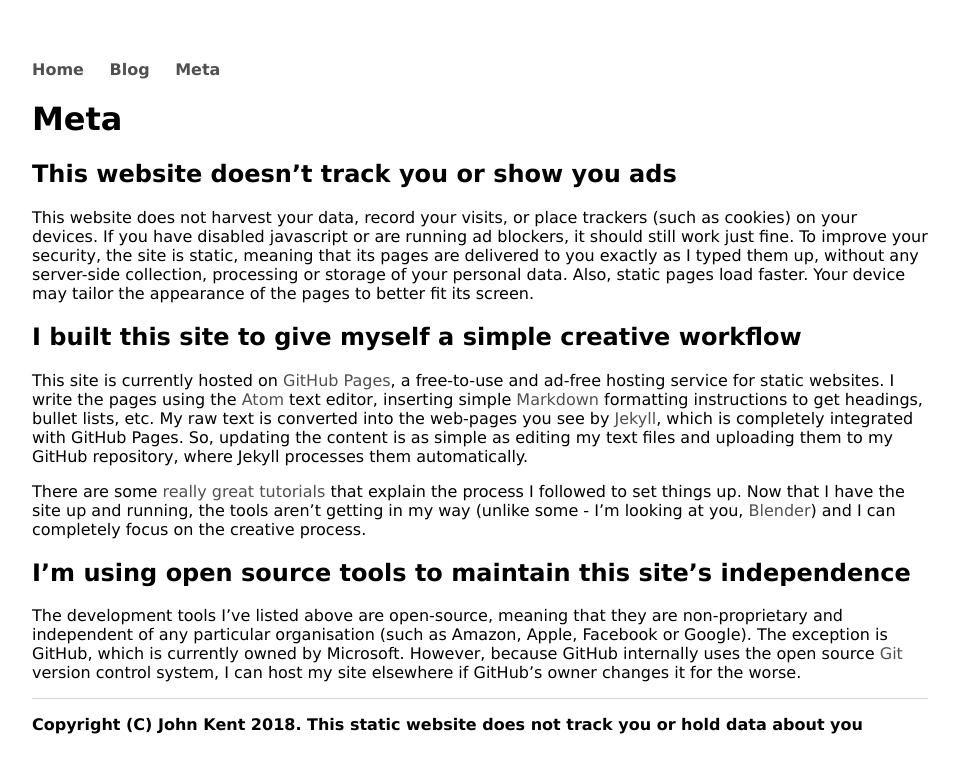
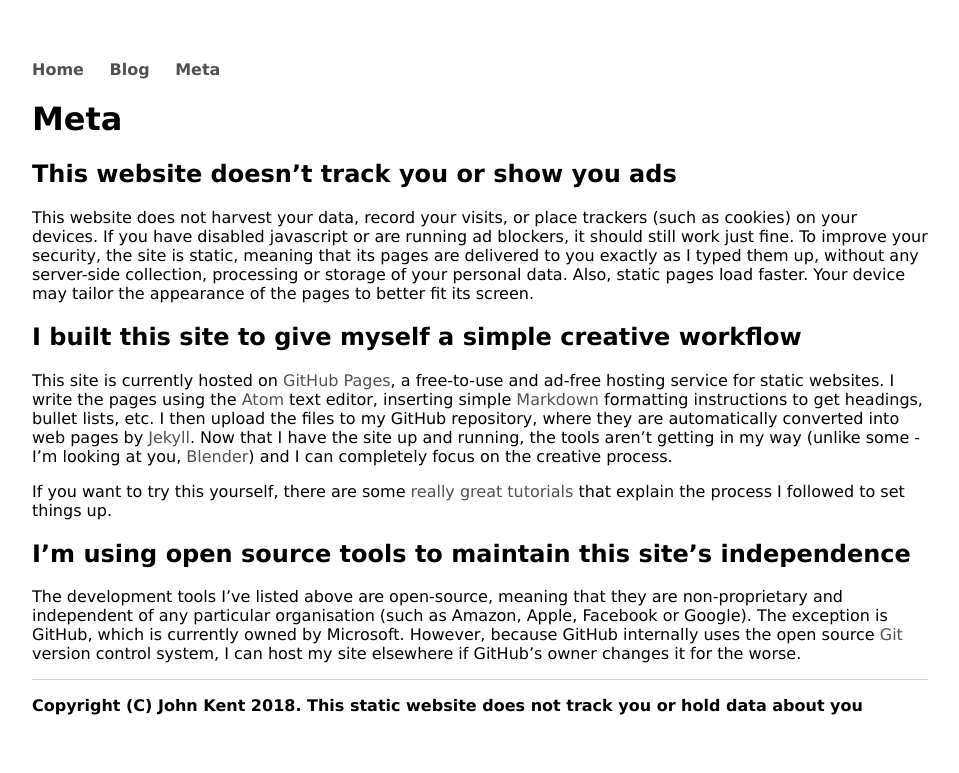
Before and after one commit to KineticLensman/KineticLensman.github.io, a Jekyll site: the page built from meta.md, in a window 1280 px wide. Shown: the top 773 px of the page, without its empty margins (160-1119 px from the left). Built offline with Jekyll 4.4.1, drawn with Linux system fonts in a browser that asks for light colours.

Commit message:
Meta.md - removed verbosity

```diff
--- a/meta.md
+++ b/meta.md
@@ -9,9 +9,9 @@ This website does not harvest your data, record your visits, or place trackers (
 
 ## I built this site to give myself a simple creative workflow
 
-This site is currently hosted on [GitHub Pages](https://pages.github.com/), a free-to-use and ad-free hosting service for static websites. I write the pages using the [Atom](https://atom.io/) text editor, inserting simple [Markdown](https://daringfireball.net/projects/markdown/) formatting instructions to get headings, bullet lists, etc. My raw text is converted into the web-pages you see by [Jekyll](https://jekyllrb.com/), which is completely integrated with GitHub Pages. So, updating the content is as simple as editing my text files and uploading them to my GitHub repository, where Jekyll processes them automatically.
+This site is currently hosted on [GitHub Pages](https://pages.github.com/), a free-to-use and ad-free hosting service for static websites. I write the pages using the [Atom](https://atom.io/) text editor, inserting simple [Markdown](https://daringfireball.net/projects/markdown/) formatting instructions to get headings, bullet lists, etc. I then upload the files to my GitHub repository, where they are automatically converted into web pages by [Jekyll](https://jekyllrb.com/). Now that I have the site up and running, the tools aren't getting in my way (unlike some - I'm looking at you, [Blender](https://www.blender.org/)) and I can completely focus on the creative process.
 
-There are some [really great tutorials](http://jmcglone.com/guides/github-pages/) that explain the process I followed to set things up. Now that I have the site up and running, the tools aren't getting in my way (unlike some - I'm looking at you, [Blender](https://www.blender.org/)) and I can completely focus on the creative process.
+If you want to try this yourself, there are some [really great tutorials](http://jmcglone.com/guides/github-pages/) that explain the process I followed to set things up.
 
 ## I'm using open source tools to maintain this site's independence
 
```
